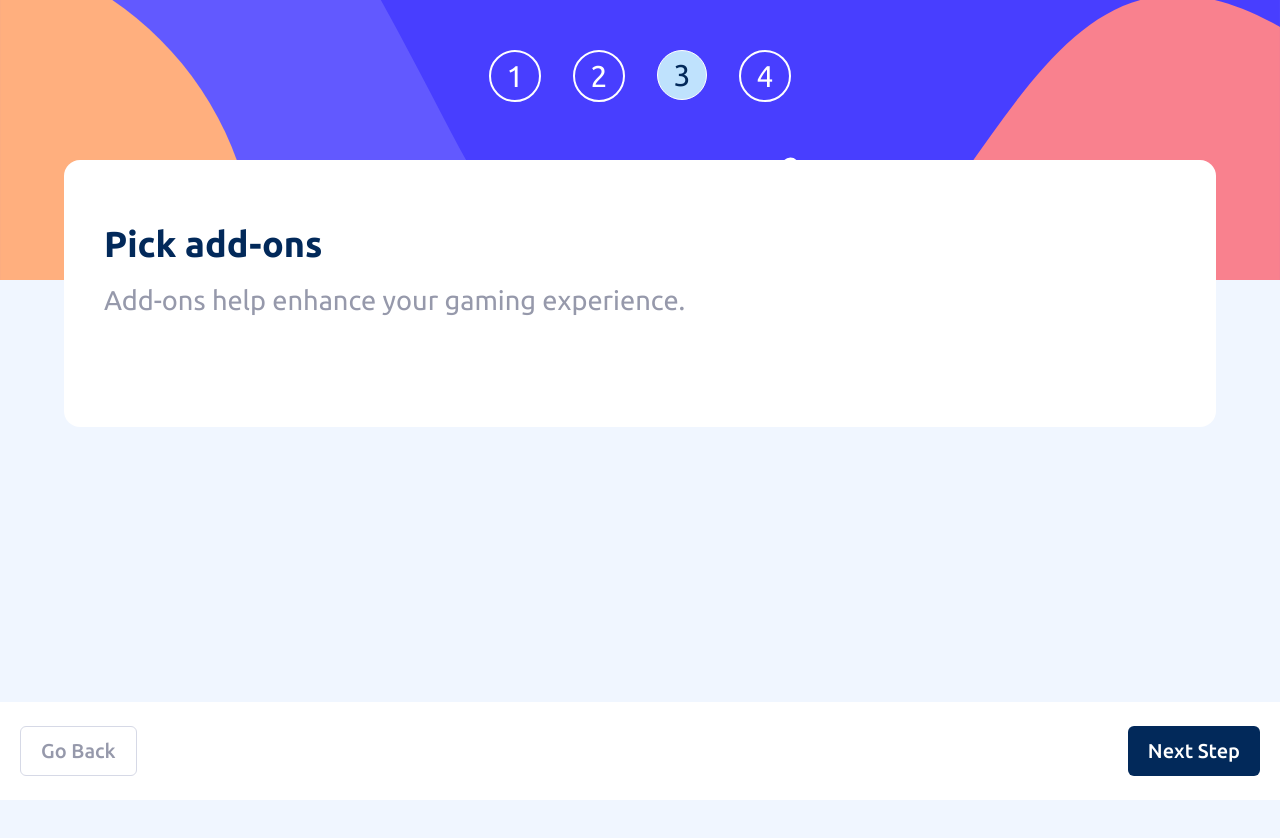
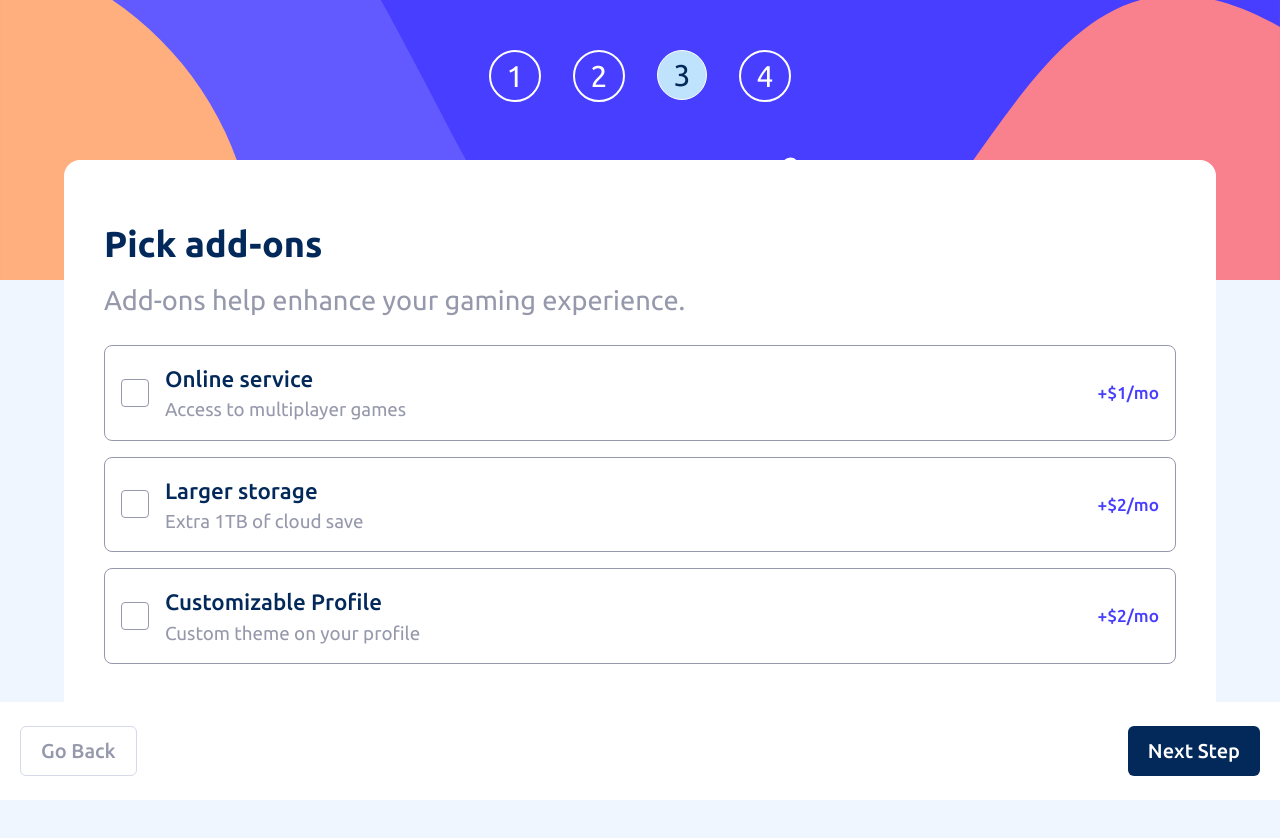
Before and after one commit to branham-dev/multi-step-form, a React (Vite) app: page /pick-add-ons in a window 1280 px wide. Shown: the top 838 px of the page. Built offline with nearby package versions, Linux system fonts and the light colour scheme.

Commit message:
feat: complete 'Pick add-ons page' and selection feature with state management

```diff
--- /dev/null
+++ b/src/components/add-ons-card/AddOnsCard.jsx
@@ -0,0 +1,45 @@
+import useDuration from "@/store/useDuration";
+import PropTypes from "prop-types";
+import Check from "@assets/images/icon-checkmark.svg";
+
+const AddOnsCard = ({ name, text, plan, selected, toggle }) => {
+	const { monthly, yearly } = useDuration((state) => state.duration);
+
+	const period = monthly ? plan?.monthly : yearly ? plan?.yearly : {};
+
+	return (
+		<article
+			className={`w-full border rounded-lg p-4 flex justify-between items-center transition-all duration-500 ${
+				selected ? "border-purplish-blue" : "border-cool-gray"
+			}`}
+			onClick={toggle}>
+			<div className='flex gap-4 items-center'>
+				<div>
+					<div
+						className={`border-1 w-7 h-7 rounded border-cool-gray  flex justify-center items-center transition-all duration-500 ${
+							selected ? "bg-purplish-blue" : ""
+						}`}>
+						<img src={Check} alt='' className='block size-4' />
+					</div>
+				</div>
+				<div>
+					<h2 className='text-marine-blue font-medium text-[1.4rem]'>{name}</h2>
+					<p className='text-cool-gray text-[1.175rem]'>{text}</p>
+				</div>
+			</div>
+			<div>
+				<p className='text-purplish-blue text-[1.075rem] font-medium'>{period}</p>
+			</div>
+		</article>
+	);
+};
+
+AddOnsCard.propTypes = {
+	name: PropTypes.string.isRequired,
+	text: PropTypes.string.isRequired,
+	plan: PropTypes.object.isRequired,
+	selected: PropTypes.bool.isRequired,
+	toggle: PropTypes.func.isRequired,
+};
+
+export default AddOnsCard;
--- /dev/null
+++ b/src/components/add-ons-card/index.jsx
@@ -0,0 +1 @@
+export { default } from "./AddOnsCard";
--- a/src/components/index.jsx
+++ b/src/components/index.jsx
@@ -1,5 +1,6 @@
 import BottomNavigation from "./bottom-navigation";
 import PlanCard from "./plan-card";
 import DurationToggle from "./duration-toggle";
+import AddOnsCard from "./add-ons-card";
 
-export { BottomNavigation, PlanCard, DurationToggle };
+export { BottomNavigation, PlanCard, DurationToggle, AddOnsCard };
--- a/src/data.js
+++ b/src/data.js
@@ -52,3 +52,37 @@ export const subPlan = () => {
 
 	return planData;
 };
+
+export const pickAddOns = () => {
+	const addOnsData = [
+		{
+			name: "Online service",
+			text: "Access to multiplayer games",
+			plan: {
+				monthly: "+$1/mo",
+				yearly: "+$10/yr",
+			},
+			selected: false,
+		},
+		{
+			name: "Larger storage",
+			text: "Extra 1TB of cloud save",
+			plan: {
+				monthly: "+$2/mo",
+				yearly: "+$20/yr",
+			},
+			selected: false,
+		},
+		{
+			name: "Customizable Profile",
+			text: "Custom theme on your profile",
+			plan: {
+				monthly: "+$2/mo",
+				yearly: "+$20/yr",
+			},
+			selected: false,
+		},
+	];
+
+	return addOnsData;
+};
--- a/src/pages/pick-add-ons/PickAddOns.jsx
+++ b/src/pages/pick-add-ons/PickAddOns.jsx
@@ -1,8 +1,19 @@
+import useAddOnsState from "@/store/useAddOnsState";
+import { AddOnsCard } from "@components";
+
 const PickAddOns = () => {
+	const addOns = useAddOnsState((state) => state.addOns);
+	const toggleAddOn = useAddOnsState((state) => state.toggleAddOn);
+
 	return (
 		<section>
 			<h1 className='text-title-1'>Pick add-ons</h1>
 			<p className='text-content-standard'>Add-ons help enhance your gaming experience.</p>
+			<div className='flex flex-col gap-4'>
+				{addOns.map((addOn, index) => (
+					<AddOnsCard key={index} {...addOn} toggle={() => toggleAddOn(index)} />
+				))}
+			</div>
 		</section>
 	);
 };
--- /dev/null
+++ b/src/store/useAddOnsState.js
@@ -0,0 +1,16 @@
+import { create } from "zustand";
+import { pickAddOns } from "@/data";
+
+const useAddOnsState = create((set) => {
+	return {
+		addOns: pickAddOns(),
+		toggleAddOn: (index) =>
+			set((state) => ({
+				addOns: state.addOns.map((item, i) =>
+					i === index ? { ...item, selected: !item.selected } : item,
+				),
+			})),
+	};
+});
+
+export default useAddOnsState;
```
